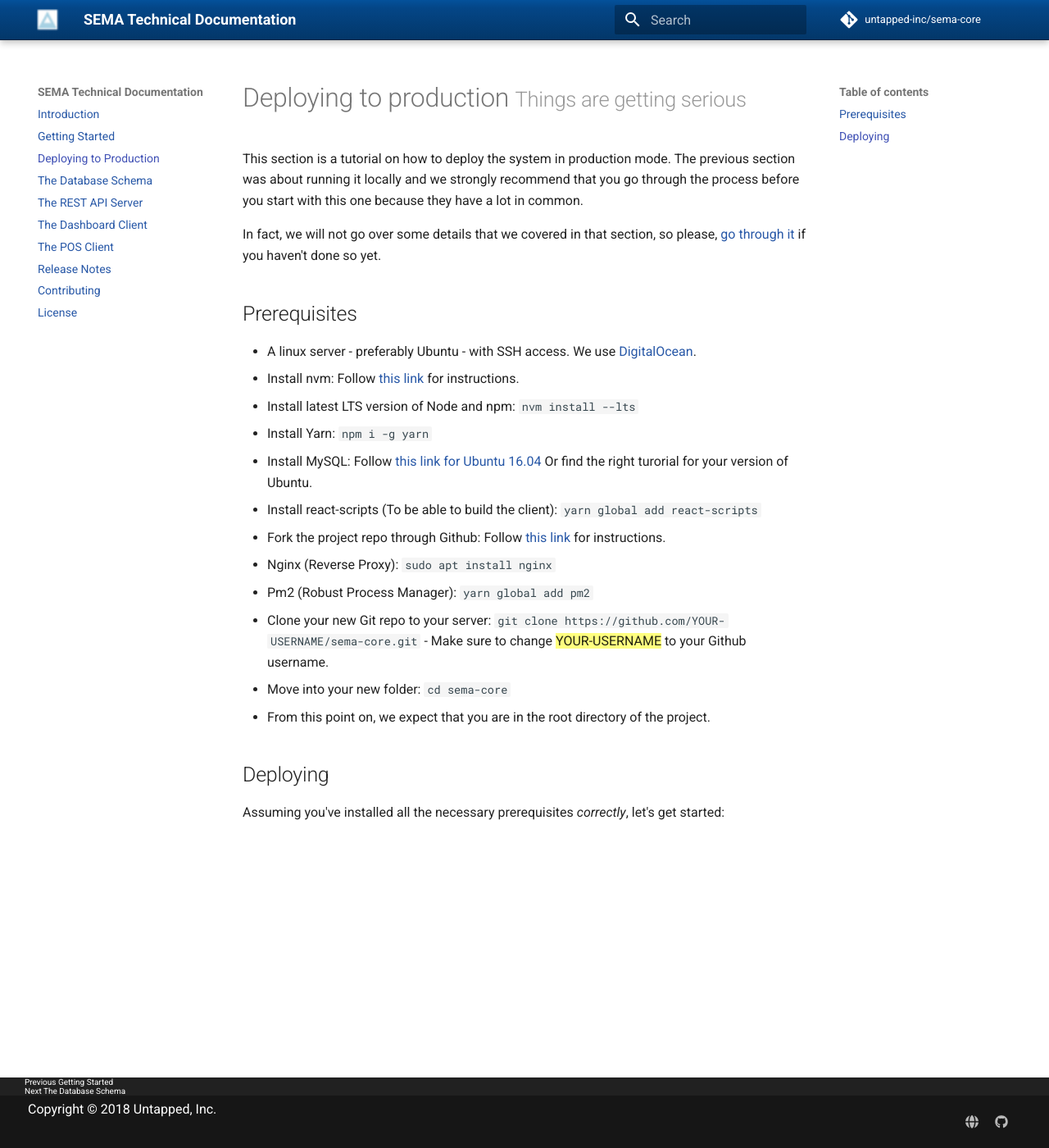
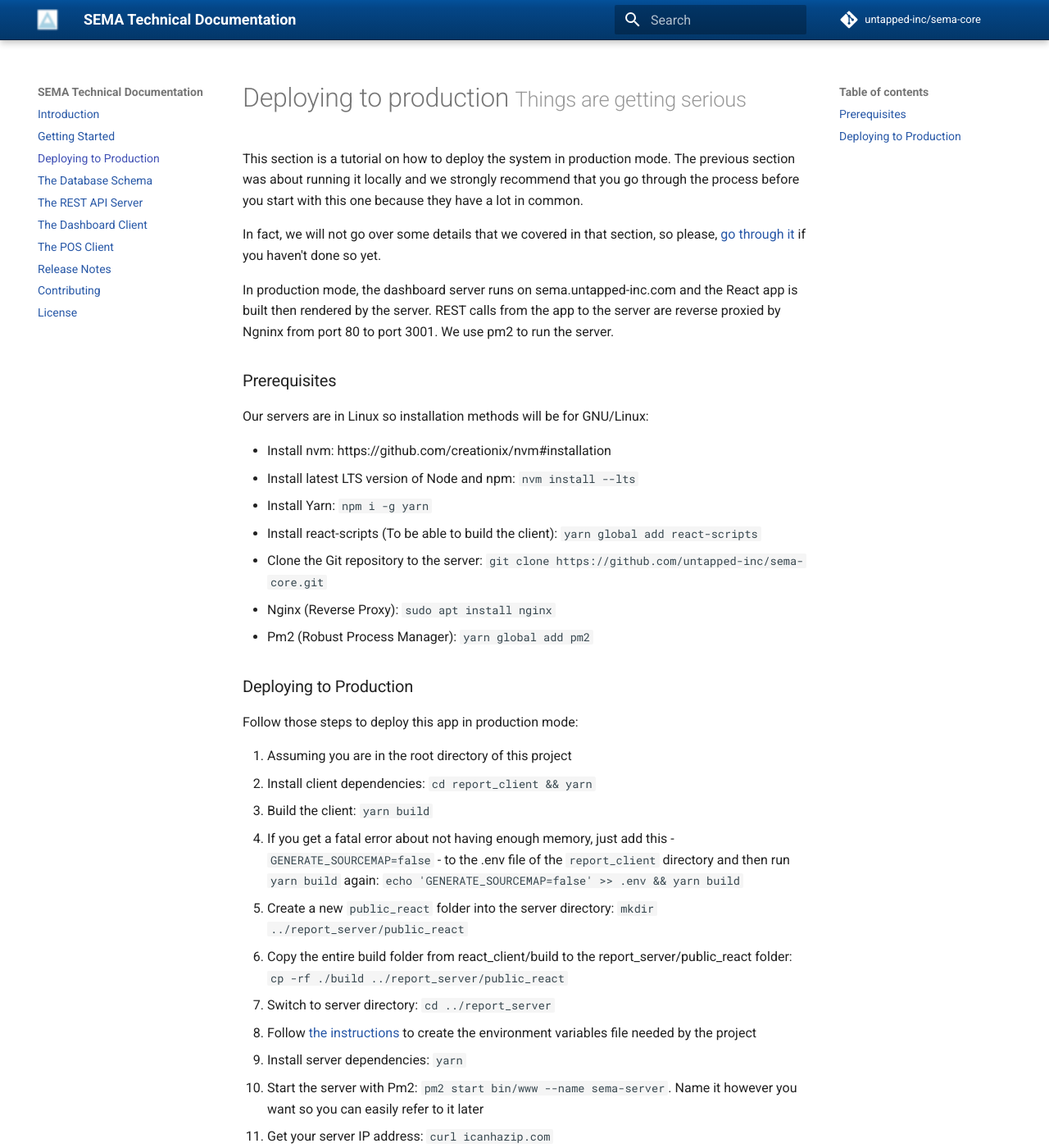
Before and after one commit to untapped-inc/sema-docs, an MkDocs documentation site: the page built from docs/deploying-to-production.md, in a window 1280 px wide and 1400 px high. Shown: the whole window at 82% size. Built offline with MkDocs 1.6.1 and Material for MkDocs 9.7.7, drawn with Linux system fonts in a browser that asks for light colours; comment, search, counter and statistics services are not loaded; some of the changed text lies outside the part shown.

Commit message:
Finish deploying to production section

````diff
--- a/docs/deploying-to-production.md
+++ b/docs/deploying-to-production.md
@@ -1,24 +1,57 @@
+disqus: sema-docs
+
 # Deploying to production <small>Things are getting serious</small>
 
 This section is a tutorial on how to deploy the system in production mode. The previous section was about running it locally and we strongly recommend that you go through the process before you start with this one because they have a lot in common.
 
 In fact, we will not go over some details that we covered in that section, so please, [go through it](/getting-started) if you haven't done so yet.
 
-## Prerequisites
+In production mode, the dashboard server runs on sema.untapped-inc.com and the React app is built then rendered by the server. REST calls from the app to the server are reverse proxied by Ngninx from port 80 to port 3001. We use pm2 to run the server.
 
-* A linux server - preferably Ubuntu - with SSH access. We use [DigitalOcean](https://digitalocean.com).
-* Install nvm: Follow [this link](https://github.com/creationix/nvm#installation) for instructions.
+### Prerequisites
+
+Our servers are in Linux so installation methods will be for GNU/Linux:
+
+* Install nvm: https://github.com/creationix/nvm#installation
 * Install latest LTS version of Node and npm: `nvm install --lts`
 * Install Yarn: `npm i -g yarn`
-* Install MySQL: Follow [this link for Ubuntu 16.04](https://www.digitalocean.com/community/tutorials/how-to-install-mysql-on-ubuntu-16-04) Or find the right turorial for your version of Ubuntu.
 * Install react-scripts (To be able to build the client): `yarn global add react-scripts`
-* Fork the project repo through Github: Follow [this link](https://help.github.com/articles/fork-a-repo/) for instructions.
+* Clone the Git repository to the server: `git clone https://github.com/untapped-inc/sema-core.git`
 * Nginx (Reverse Proxy): `sudo apt install nginx`
 * Pm2 (Robust Process Manager): `yarn global add pm2`
-* Clone your new Git repo to your server: `git clone https://github.com/YOUR-USERNAME/sema-core.git` - Make sure to change ==YOUR-USERNAME== to your Github username.
-* Move into your new folder: `cd sema-core`
-* From this point on, we expect that you are in the root directory of the project.
 
-## Deploying
+### Deploying to Production
 
-Assuming you've installed all the necessary prerequisites *correctly*, let's get started:
+Follow those steps to deploy this app in production mode:
+
+1. Assuming you are in the root directory of this project
+2. Install client dependencies: `cd report_client && yarn`
+3. Build the client: `yarn build`
+4. If you get a fatal error about not having enough memory, just add this - `GENERATE_SOURCEMAP=false` - to the .env file of the `report_client` directory and then run `yarn build` again: `echo 'GENERATE_SOURCEMAP=false' >> .env && yarn build`
+5. Create a new `public_react` folder into the server directory: `mkdir ../report_server/public_react`
+6. Copy the entire build folder from react_client/build to the report_server/public_react folder:
+     `cp -rf ./build ../report_server/public_react`
+7. Switch to server directory: `cd ../report_server`
+8. Follow [the instructions](/getting-started/#configurations) to create the environment variables file needed by the project
+9. Install server dependencies: `yarn`
+10. Start the server with Pm2: `pm2 start bin/www --name sema-server`. Name it however you want so you can easily refer to it later
+11. Get your server IP address: `curl icanhazip.com`
+12. Test the server access via curl - Since we haven't configured Nginx yet, we'll test it from port 3001: `curl http://YOUR-SERVER-IP-ADDRESS:3001/untapped/health-check`. This should return {"server":"Ok","database":"Ok"}
+13. Setup Ngninx using [this tutorial](https://www.digitalocean.com/community/tutorials/how-to-install-nginx-on-ubuntu-16-04)
+14. Configure Nginx by editing - *WITH SUPER USER*: `/etc/nginx/sites-available/default`:
+    `sudo vim /etc/nginx/sites-available/default`
+15. Within the server block, there is an existing `location /` block. Replace the contents of that block with the following configuration:
+
+```
+location / {
+	proxy_pass http://localhost:3001;
+	proxy_http_version 1.1;
+	proxy_set_header Upgrade $http_upgrade;
+	proxy_set_header Connection 'upgrade';
+	proxy_set_header Host $host;
+	proxy_cache_bypass $http_upgrade;
+}
+```
+16. Make sure you didn't introduce any syntax errors: `sudo nginx -t`
+17. Restart Nginx: `sudo systemctl restart nginx`
+18. Test the server access without using the port: `curl http://YOUR-SERVER-IP-ADDRESS/untapped/health-check`. This should return {"server":"Ok","database":"Ok"}. You can now setup DNS zone records for your server.
````
